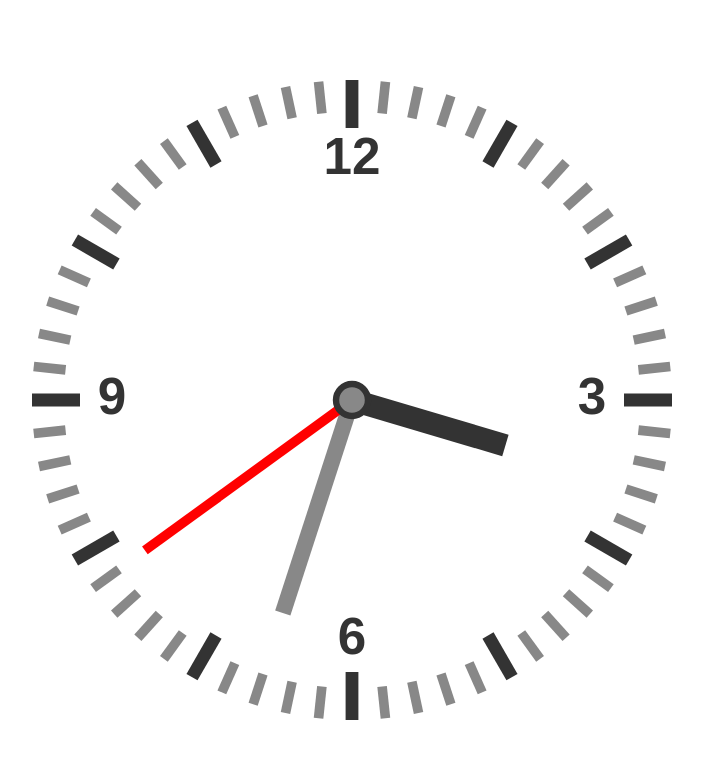
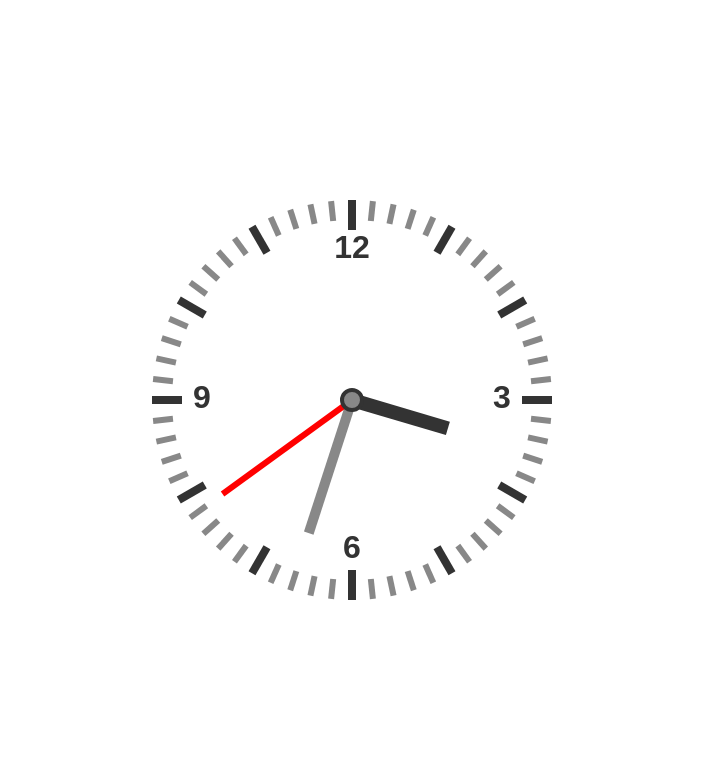
Before and after one commit to maryhbb/Fancy-Analog-Clock, a website built with webpack: page src/index.html in a window 1280 px wide. Shown: the whole page, without its empty margins (288-991 px from the left). Built offline with nearby package versions, Linux system fonts and the light colour scheme.

Commit message:
fix document height

```diff
--- a/src/index.html
+++ b/src/index.html
@@ -26,7 +26,7 @@
     </style>
   </head>
   <body>
-    <svg viewBox="-200 -200 400 400">
+    <svg height="100%" width="auto" viewBox="-200 -200 400 400">
       <circle cx="0" cy="0" r="100" fill="none" stroke-width="1" />
     </svg>
     <script src="index.js"></script>
```
